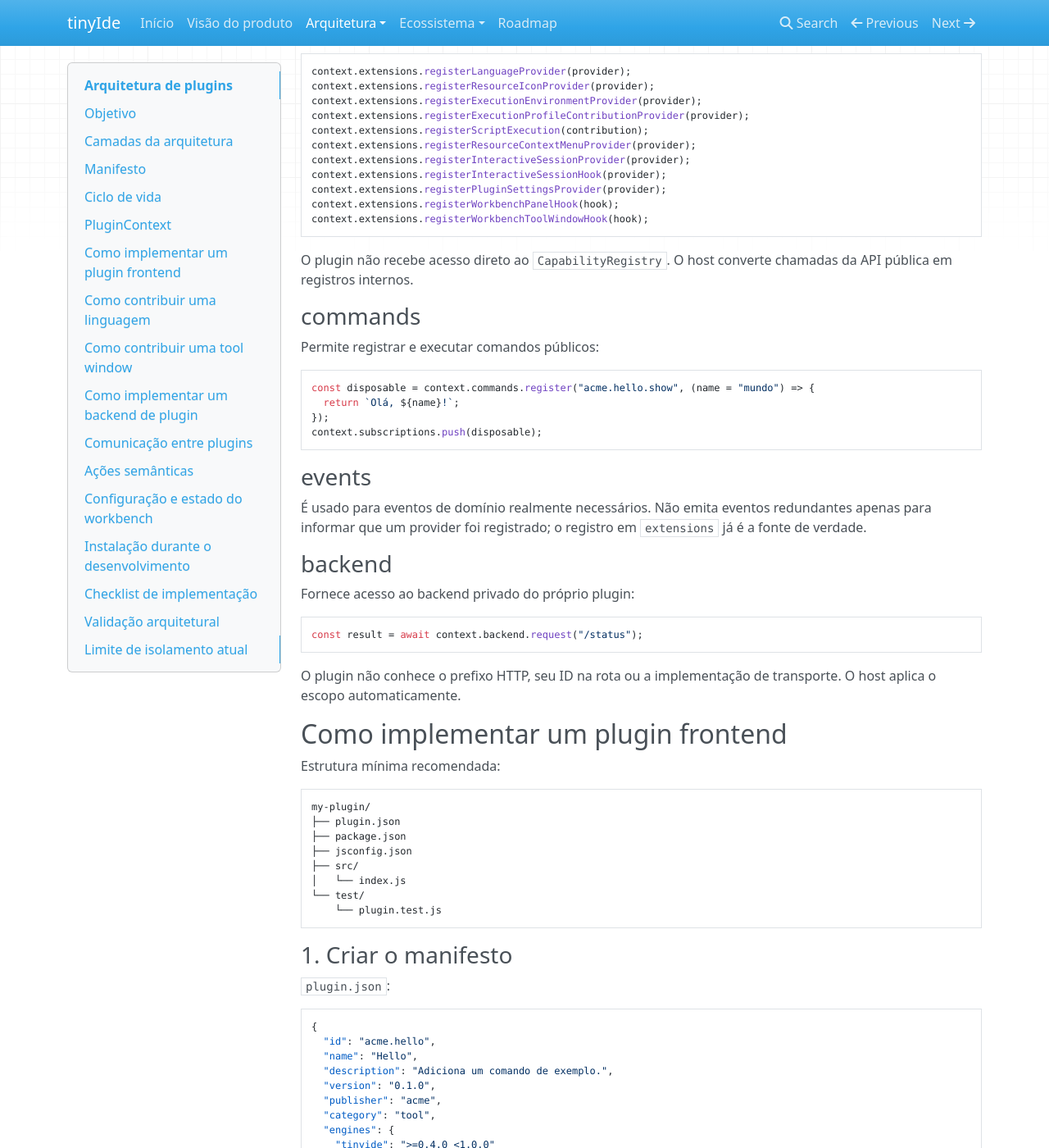
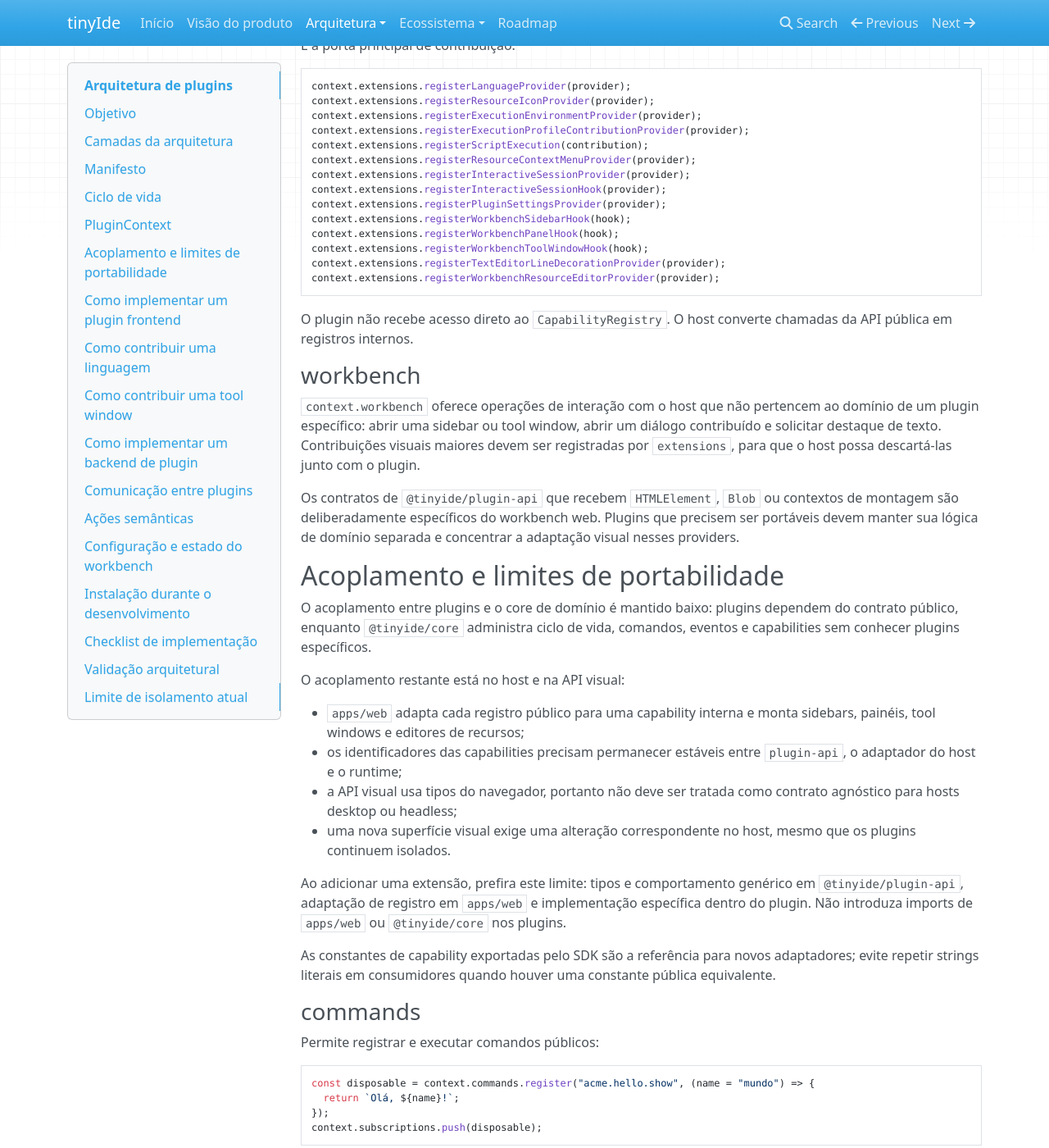
Before and after one commit to alexsilva/tinyIde, an MkDocs documentation site: the page built from docs/arquitetura/plugins.md, in a window 1280 px wide and 1400 px high, scrolled down 3805 px. Shown: the whole window at 82% size. Built offline with MkDocs 1.6.1, drawn with Linux system fonts in a browser that asks for light colours; nearby versions of some CDN libraries; some of the changed text lies outside the part shown.

Commit message:
docs(plugins): document coupling boundaries

````diff
--- a/docs/arquitetura/plugins.md
+++ b/docs/arquitetura/plugins.md
@@ -179,6 +179,7 @@ interface PluginContext {
   readonly commands: CommandRegistryApi;
   readonly events: EventBusApi;
   readonly extensions: PluginExtensionApi;
+  readonly workbench: WorkbenchApi;
   readonly subscriptions: Disposable[];
 }
 ```
@@ -197,11 +198,35 @@ context.extensions.registerResourceContextMenuProvider(provider);
 context.extensions.registerInteractiveSessionProvider(provider);
 context.extensions.registerInteractiveSessionHook(provider);
 context.extensions.registerPluginSettingsProvider(provider);
+context.extensions.registerWorkbenchSidebarHook(hook);
 context.extensions.registerWorkbenchPanelHook(hook);
 context.extensions.registerWorkbenchToolWindowHook(hook);
+context.extensions.registerTextEditorLineDecorationProvider(provider);
+context.extensions.registerWorkbenchResourceEditorProvider(provider);
 ```
 
 O plugin não recebe acesso direto ao `CapabilityRegistry`. O host converte chamadas da API pública em registros internos.
+
+### workbench
+
+`context.workbench` oferece operações de interação com o host que não pertencem ao domínio de um plugin específico: abrir uma sidebar ou tool window, abrir um diálogo contribuído e solicitar destaque de texto. Contribuições visuais maiores devem ser registradas por `extensions`, para que o host possa descartá-las junto com o plugin.
+
+Os contratos de `@tinyide/plugin-api` que recebem `HTMLElement`, `Blob` ou contextos de montagem são deliberadamente específicos do workbench web. Plugins que precisem ser portáveis devem manter sua lógica de domínio separada e concentrar a adaptação visual nesses providers.
+
+## Acoplamento e limites de portabilidade
+
+O acoplamento entre plugins e o core de domínio é mantido baixo: plugins dependem do contrato público, enquanto `@tinyide/core` administra ciclo de vida, comandos, eventos e capabilities sem conhecer plugins específicos.
+
+O acoplamento restante está no host e na API visual:
+
+- `apps/web` adapta cada registro público para uma capability interna e monta sidebars, painéis, tool windows e editores de recursos;
+- os identificadores das capabilities precisam permanecer estáveis entre `plugin-api`, o adaptador do host e o runtime;
+- a API visual usa tipos do navegador, portanto não deve ser tratada como contrato agnóstico para hosts desktop ou headless;
+- uma nova superfície visual exige uma alteração correspondente no host, mesmo que os plugins continuem isolados.
+
+Ao adicionar uma extensão, prefira este limite: tipos e comportamento genérico em `@tinyide/plugin-api`, adaptação de registro em `apps/web` e implementação específica dentro do plugin. Não introduza imports de `apps/web` ou `@tinyide/core` nos plugins.
+
+As constantes de capability exportadas pelo SDK são a referência para novos adaptadores; evite repetir strings literais em consumidores quando houver uma constante pública equivalente.
 
 ### commands
 
````
